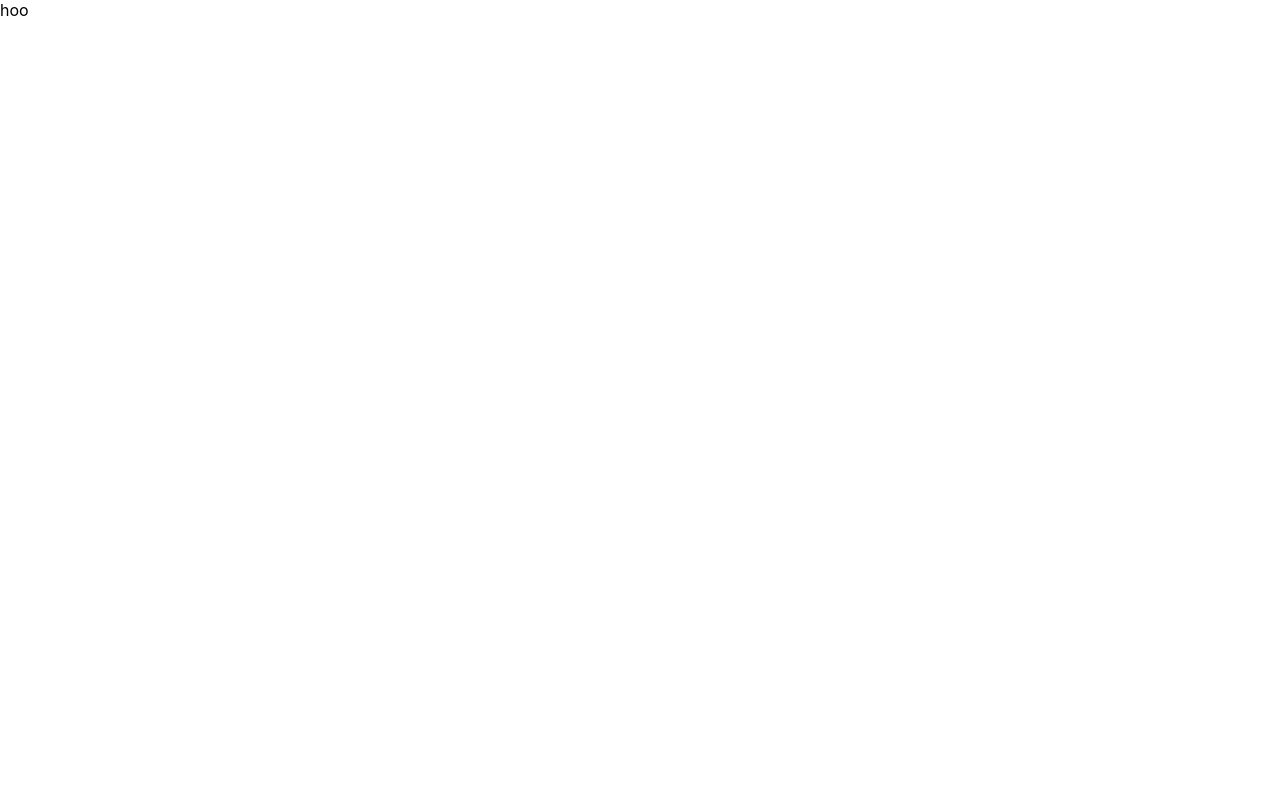
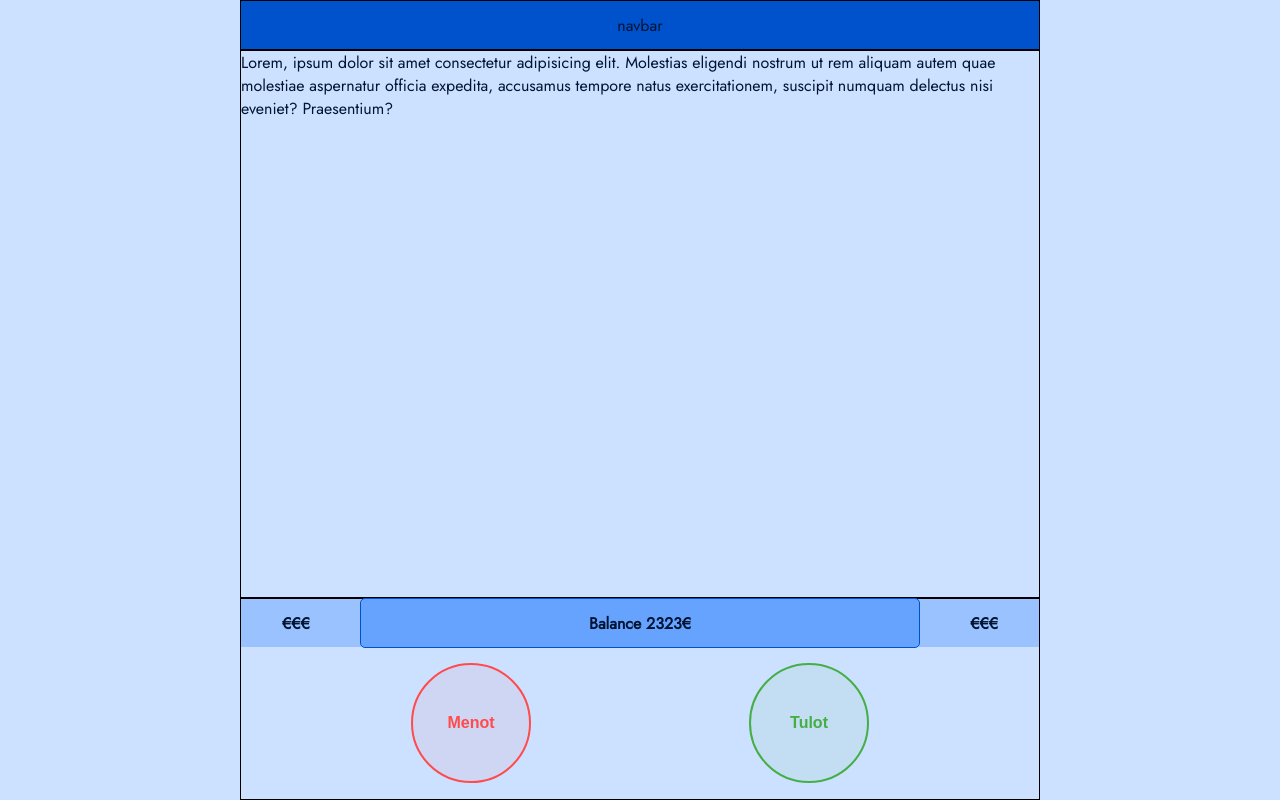
Before and after one commit to reijjo/budget, a React (Create React App) app in the folder client/: page / in a window 1280 px wide. Built offline with nearby package versions, Linux system fonts and the light colour scheme.

Commit message:
balance open modal done

```diff
--- a/client/package.json
+++ b/client/package.json
@@ -39,5 +39,8 @@
       "last 1 firefox version",
       "last 1 safari version"
     ]
+  },
+  "devDependencies": {
+    "@babel/plugin-proposal-private-property-in-object": "^7.21.11"
   }
 }
--- a/client/public/index.html
+++ b/client/public/index.html
@@ -8,6 +8,12 @@
     <meta
       name="description"
       content="Web site created using create-react-app"
+    />
+    <link rel="preconnect" href="https://fonts.googleapis.com" />
+    <link rel="preconnect" href="https://fonts.gstatic.com" crossorigin />
+    <link
+      href="https://fonts.googleapis.com/css2?family=Jost&display=swap"
+      rel="stylesheet"
     />
     <link rel="apple-touch-icon" href="%PUBLIC_URL%/logo192.png" />
     <!--
--- a/client/src/App.css
+++ b/client/src/App.css
@@ -1,38 +1,347 @@
-.App {
-  text-align: center;
+:root {
+  --ok: #064ddc;
+  --success: #45ae45;
+  --warn: #ffcb76;
+  --error: #ff4b4b;
+  --black: #111111;
+  --white: #f5f5f5;
+  --prima: #0053b2;
+  --primamid: hsl(216, 100%, 40%);
+  --primalight: hsl(216, 100%, 70%);
+  --seco: #b25300;
+  --background: hsl(216, 100%, 90%);
+  --text: hsl(216, 100%, 10%);
 }
 
-.App-logo {
-  height: 40vmin;
-  pointer-events: none;
+body {
+  font-family: "Jost", sans-serif;
+  background-color: var(--background);
+  color: var(--text);
+  margin: 0 auto;
+  /* border: 1px solid black; */
+  width: min(100vw, 800px);
 }
 
-@media (prefers-reduced-motion: no-preference) {
-  .App-logo {
-    animation: App-logo-spin infinite 20s linear;
+nav {
+  display: flex;
+  align-items: center;
+  justify-content: center;
+  background-color: var(--primamid);
+  border: 1px solid black;
+  height: 6vh;
+}
+
+section {
+  border: 1px solid black;
+}
+
+.main {
+  display: flex;
+  flex-direction: column;
+  height: 100vh;
+  overflow-y: auto;
+  position: relative;
+}
+
+.budget {
+  flex-grow: 1;
+}
+
+.buttons {
+  margin-top: auto;
+  flex: 0 0 25%;
+  display: flex;
+  flex-direction: column;
+}
+
+.balance {
+  border: 1px solid var(--prima);
+  height: 3rem;
+  display: flex;
+  flex-direction: row;
+  justify-content: space-around;
+  align-items: center;
+  cursor: pointer;
+  border: none;
+  background-color: hsl(216, 100%, 80%);
+  /* border: 1px solid var(--primalight); */
+}
+
+.balance > div {
+  /* padding: 8px 16px; */
+  /* margin: auto; */
+  display: flex;
+  font-weight: 900;
+  justify-content: center;
+  align-items: center;
+}
+
+.balanceContainer {
+  position: absolute;
+  top: 6vh;
+  left: 0;
+  width: 100%;
+
+  :root {
+    --ok: #064ddc;
+    --success: #45ae45;
+    --warn: #ffcb76;
+    --error: #ff4b4b;
+    --black: #111111;
+    --white: #f5f5f5;
+    --prima: #0053b2;
+    --primamid: hsl(216, 100%, 40%);
+    --primalight: hsl(216, 100%, 70%);
+    --seco: #b25300;
+    --background: hsl(216, 100%, 90%);
+    --text: hsl(216, 100%, 10%);
+  }
+
+  body {
+    font-family: "Jost", sans-serif;
+    background-color: var(--background);
+    color: var(--text);
+    margin: 0 auto;
+    /* border: 1px solid black; */
+    width: min(100vw, 800px);
+  }
+
+  nav {
+    display: flex;
+    align-items: center;
+    justify-content: center;
+    background-color: var(--primamid);
+    border: 1px solid black;
+    height: 6vh;
+  }
+
+  section {
+    border: 1px solid black;
+  }
+
+  .main {
+    display: flex;
+    flex-direction: column;
+    height: 100vh;
+    overflow-y: auto;
+    position: relative;
+  }
+
+  .budget {
+    flex-grow: 1;
+  }
+
+  .buttons {
+    margin-top: auto;
+    flex: 0 0 25%;
+    display: flex;
+    flex-direction: column;
+  }
+
+  .balance {
+    border: 1px solid var(--prima);
+    height: 3rem;
+    display: flex;
+    flex-direction: row;
+    justify-content: space-around;
+    align-items: center;
+    cursor: pointer;
+    border: none;
+    background-color: hsl(216, 100%, 80%);
+    /* border: 1px solid var(--primalight); */
+  }
+
+  .balance > div {
+    /* padding: 8px 16px; */
+    /* margin: auto; */
+    display: flex;
+    font-weight: 900;
+    justify-content: center;
+    align-items: center;
+  }
+
+  .balanceContainer {
+    position: absolute;
+    top: 6vh;
+    left: 0;
+    width: 100%;
+  }
+
+  /* .balanceOpen .balanceContainer {
+  top: 50%;
+
+} */
+
+  .income-outcome {
+    /* background-image: url(./images/Simple\ Shiny.svg);
+  background-repeat: no-repeat;
+  background-size: 100% 100%; */
+    background-color: var(--background);
+    height: calc(100vh - 6vh - 3rem);
+    display: flex;
+    justify-content: flex-start;
+    padding: 2 2vw;
+  }
+
+  .income-outcome > div {
+    margin: 2vh 2vw;
+  }
+
+  .eurosign {
+    padding: 0 2rem;
+  }
+
+  .moneys {
+    height: 100%;
+    width: 70%;
+    background-color: var(--primalight);
+    display: flex;
+    align-items: center;
+    border: 1px solid var(--primamid);
+    border-radius: 5px;
+  }
+
+  .moneys:hover {
+    background-color: hsl(216, 100%, 75%);
+  }
+
+  .balance button {
+    width: 100%;
+    height: 100%;
+  }
+
+  .bigbuttons {
+    display: flex;
+    justify-content: space-evenly;
+    column-gap: 2rem;
+    width: 100%;
+    flex-grow: 1;
+  }
+
+  .bigbuttons > button {
+    border-radius: 50%;
+    aspect-ratio: 1/1;
+    margin: 1rem;
+    font-size: 1rem;
+    transition: all 0.3s ease;
+  }
+
+  .bigbuttons button:hover {
+    cursor: pointer;
+  }
+
+  .bigbuttons button:hover {
+    transform: translateY(-2px);
+  }
+
+  .expense {
+    color: var(--error);
+    font-weight: 800;
+    border: 2px solid var(--error);
+    background-color: #ff4b4b10;
+  }
+
+  .expense p:hover {
+    scale: 1.5;
+  }
+
+  .income {
+    color: var(--success);
+    font-weight: 800;
+    border: 2px solid var(--success);
+    background-color: #45ae4510;
+  }
+
+  .income p:hover {
+    scale: 1.5;
   }
 }
 
-.App-header {
-  background-color: #282c34;
-  min-height: 100vh;
+/* .balanceOpen .balanceContainer {
+  top: 50%;
+
+} */
+
+.income-outcome {
+  /* background-image: url(./images/Simple\ Shiny.svg);
+  background-repeat: no-repeat;
+  background-size: 100% 100%; */
+  background-color: var(--background);
+  height: calc(100vh - 6vh - 3rem);
   display: flex;
-  flex-direction: column;
-  align-items: center;
-  justify-content: center;
-  font-size: calc(10px + 2vmin);
-  color: white;
+  justify-content: flex-start;
+  padding: 2 2vw;
 }
 
-.App-link {
-  color: #61dafb;
+.income-outcome > div {
+  margin: 2vh 2vw;
 }
 
-@keyframes App-logo-spin {
-  from {
-    transform: rotate(0deg);
-  }
-  to {
-    transform: rotate(360deg);
-  }
+.eurosign {
+  padding: 0 2rem;
 }
+
+.moneys {
+  height: 100%;
+  width: 70%;
+  background-color: var(--primalight);
+  display: flex;
+  align-items: center;
+  border: 1px solid var(--primamid);
+  border-radius: 5px;
+}
+
+.moneys:hover {
+  background-color: hsl(216, 100%, 75%);
+}
+
+.balance button {
+  width: 100%;
+  height: 100%;
+}
+
+.bigbuttons {
+  display: flex;
+  justify-content: space-evenly;
+  column-gap: 2rem;
+  width: 100%;
+  flex-grow: 1;
+}
+
+.bigbuttons > button {
+  border-radius: 50%;
+  aspect-ratio: 1/1;
+  margin: 1rem;
+  font-size: 1rem;
+  transition: all 0.3s ease;
+}
+
+.bigbuttons button:hover {
+  cursor: pointer;
+}
+
+.bigbuttons button:hover {
+  transform: translateY(-2px);
+}
+
+.expense {
+  color: var(--error);
+  font-weight: 800;
+  border: 2px solid var(--error);
+  background-color: #ff4b4b10;
+}
+
+.expense p:hover {
+  scale: 1.5;
+}
+
+.income {
+  color: var(--success);
+  font-weight: 800;
+  border: 2px solid var(--success);
+  background-color: #45ae4510;
+}
+
+.income p:hover {
+  scale: 1.5;
+}
--- a/client/src/App.tsx
+++ b/client/src/App.tsx
@@ -1,10 +1,68 @@
+import { useState } from "react";
 import "./App.css";
 
 const App = () => {
+  const [balanceOpen, setBalanceOpen] = useState(false);
+
+  const handleBalanceOpen = () => {
+    setBalanceOpen(!balanceOpen);
+  };
+
+  console.log("Balance Open?", balanceOpen);
+
   return (
-    <>
-      <div>hoo</div>
-    </>
+    <div className="main">
+      <nav>
+        <div>navbar</div>
+      </nav>
+      <section className="budget">
+        <div>
+          Lorem, ipsum dolor sit amet consectetur adipisicing elit. Molestias
+          eligendi nostrum ut rem aliquam autem quae molestiae aspernatur
+          officia expedita, accusamus tempore natus exercitationem, suscipit
+          numquam delectus nisi eveniet? Praesentium?
+        </div>
+      </section>
+      <section className="buttons">
+        {balanceOpen ? (
+          <div className="balanceContainer">
+            <div className="balance balanceOpen" onClick={handleBalanceOpen}>
+              <div className="eurosign">€€€ AUKII</div>
+              <div className="moneys">Balance 2323€</div>
+              <div className="eurosign">€€ AUKIII</div>
+            </div>
+            <div className="income-outcome">
+              <div>HOHOOH</div>
+            </div>
+          </div>
+        ) : (
+          <div className="balance" onClick={handleBalanceOpen}>
+            <div className="eurosign">€€€</div>
+            <div className="moneys">Balance 2323€</div>
+            <div className="eurosign">€€€</div>
+          </div>
+        )}
+
+        {!balanceOpen && (
+          <div className="bigbuttons">
+            <button
+              className="expense"
+              type="button"
+              onClick={() => console.log("expense")}
+            >
+              <p>Menot</p>
+            </button>
+            <button
+              className="income"
+              type="button"
+              onClick={() => console.log("income")}
+            >
+              <p>Tulot</p>
+            </button>
+          </div>
+        )}
+      </section>
+    </div>
   );
 };
 
```
Also changed, not shown: client/src/images/Simple Shiny.svg (added), 1 other file (tests, documents, lock files or other folders).
